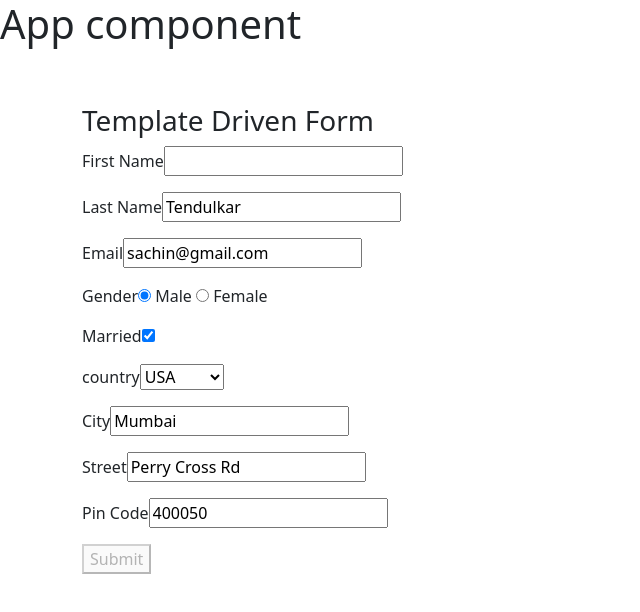
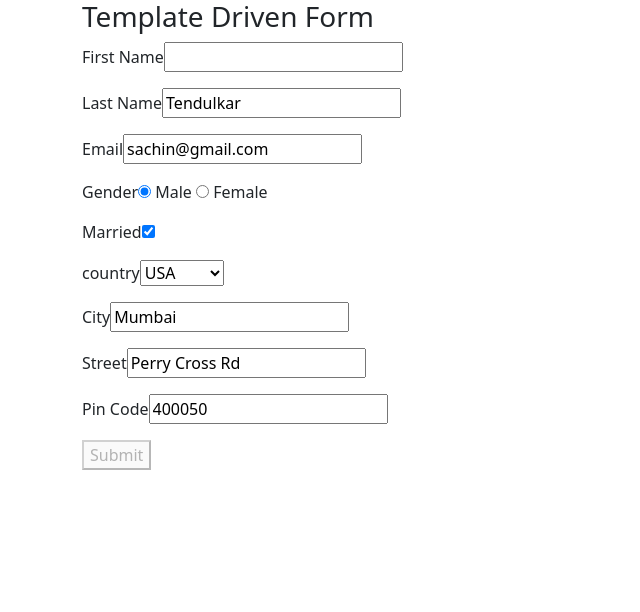
Before and after one commit to karthikv-optisol/angular-tutorial, an Angular app: page / in a window 1280 px wide. Shown: the top 612 px of the page, without its empty margins (0-640 px from the left). Built offline with nearby package versions, Linux system fonts and the light colour scheme.

Commit message:
tailwind css integrated

```diff
--- a/angular.json
+++ b/angular.json
@@ -94,5 +94,8 @@
         }
       }
     }
+  },
+  "cli": {
+    "analytics": "1a5514c9-2df7-4dec-9972-80ae82c7265e"
   }
 }
--- a/package.json
+++ b/package.json
@@ -27,12 +27,15 @@
     "@angular/cli": "~15.2.5",
     "@angular/compiler-cli": "^15.2.0",
     "@types/jasmine": "~4.3.0",
+    "autoprefixer": "^10.4.14",
     "jasmine-core": "~4.5.0",
     "karma": "~6.4.0",
     "karma-chrome-launcher": "~3.1.0",
     "karma-coverage": "~2.2.0",
     "karma-jasmine": "~5.1.0",
     "karma-jasmine-html-reporter": "~2.0.0",
+    "postcss": "^8.4.23",
+    "tailwindcss": "^3.3.2",
     "typescript": "~4.9.4"
   }
 }
--- a/src/app/app-routing.module.ts
+++ b/src/app/app-routing.module.ts
@@ -1,12 +1,12 @@
 import { NgModule } from '@angular/core';
 import { RouterModule, Routes } from '@angular/router';
+import { ProductComponent } from './products/product/product.component';
 import { ProductsComponent } from './products/products.component';
-import { ProductComponent } from './products/product/product.component';
-
-
+import { TemplateDrivenFormComponent } from './template-driven-form/template-driven-form.component';
 
 
 const routes: Routes = [
+  { path: '', component: TemplateDrivenFormComponent },
   { path: 'products', component: ProductsComponent },
   { path: 'product/:id', component: ProductComponent }
 ];
--- a/src/app/app.component.html
+++ b/src/app/app.component.html
@@ -1,3 +1,2 @@
-<h1>App component</h1>
+<router-outlet></router-outlet>
 <br><br>
-<app-template-driven-form></app-template-driven-form>
--- a/src/app/template-driven-form/template-driven-form.component.ts
+++ b/src/app/template-driven-form/template-driven-form.component.ts
@@ -1,5 +1,5 @@
 import { Component, OnInit } from '@angular/core';
-import { NgControl, NgForm } from '@angular/forms';
+import { NgControl, NgForm,FormsModule } from '@angular/forms';
 
 @Component({
   selector: 'app-template-driven-form',
```
Also changed, not shown: src/app/app.module.ts (+11 -3 lines), 1 other file (tests, documents, lock files or other folders).
